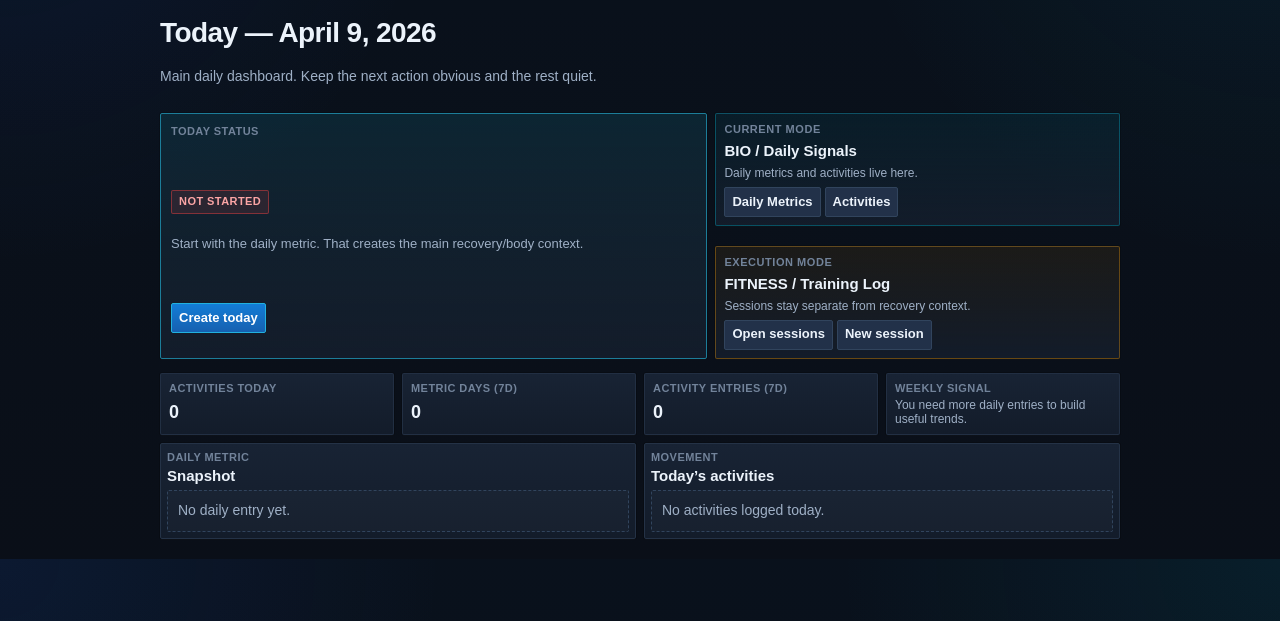
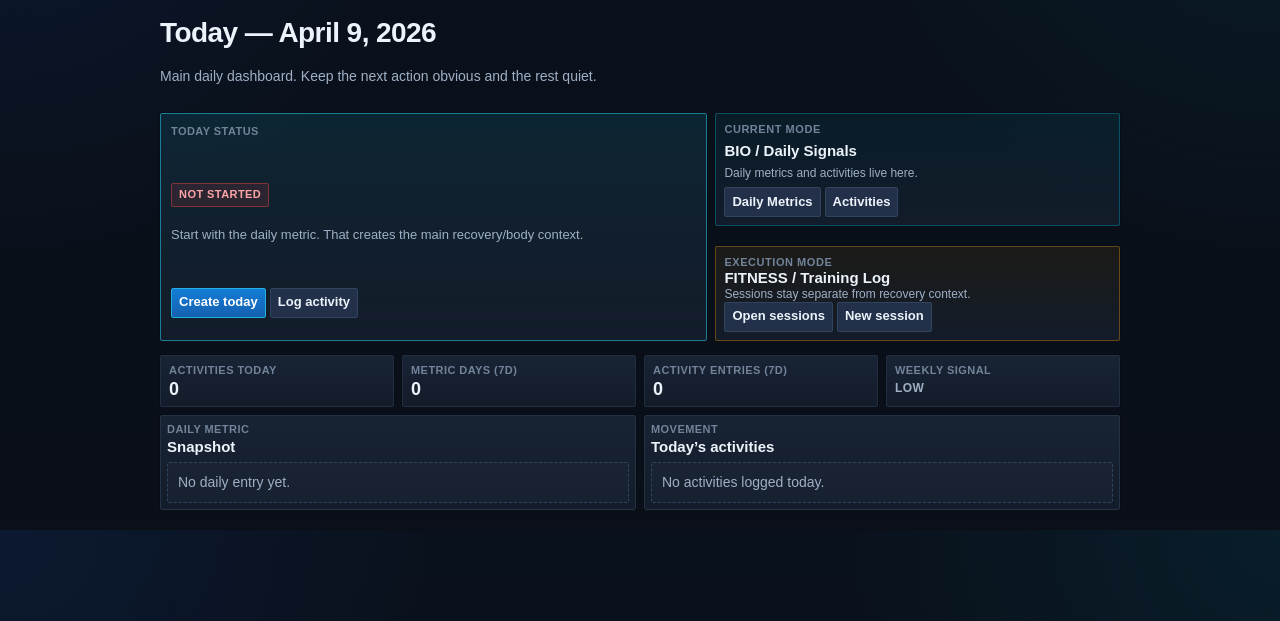
Before and after one commit to MartinParf/lyfeapp, a Django app: page /bio/ in a window 1280 px wide. Shown: the part 179-800 px from the top of the page. Run offline with Django 5.2, Linux system fonts and the light colour scheme; the visitor is signed in with stand-in values (Sample User, id 1); data that the repository does not hold is empty; some libraries are stand-ins or nearby versions.

Commit message:
Pass 3 UX cleanup

```diff
--- a/core/static/core/css/app.css
+++ b/core/static/core/css/app.css
@@ -1237,7 +1237,60 @@ select:invalid {
     padding: 8px;
     color: var(--text-soft);
 }
+/* ---------- PASS 3 / MOBILE HIDING + STRIP TILES + CALMER LISTS ---------- */
 
+.mobile-hidden {
+    display: block;
+}
+
+.stat-label-short {
+    display: none;
+}
+
+.overview-tiles-strip {
+    grid-template-columns: repeat(4, minmax(0, 1fr));
+}
+
+.stat-tile-mini {
+    min-height: 0;
+}
+
+.stat-subvalue-compact {
+    font-weight: 800;
+    text-transform: uppercase;
+    letter-spacing: 0.03em;
+}
+
+.summary-tiles {
+    display: grid;
+    grid-template-columns: repeat(4, minmax(0, 1fr));
+    gap: 8px;
+    margin-bottom: 8px;
+}
+
+.summary-tile {
+    margin: 0;
+}
+
+.summary-tile-weight {
+    border-color: rgba(6, 182, 212, 0.35);
+    background: linear-gradient(180deg, rgba(6, 182, 212, 0.08) 0%, var(--panel) 100%);
+}
+
+.summary-tile-sleep {
+    border-color: rgba(34, 197, 94, 0.35);
+    background: linear-gradient(180deg, rgba(34, 197, 94, 0.08) 0%, var(--panel) 100%);
+}
+
+.summary-tile-alcohol {
+    border-color: rgba(245, 158, 11, 0.35);
+    background: linear-gradient(180deg, rgba(245, 158, 11, 0.08) 0%, var(--panel) 100%);
+}
+
+.summary-tile-trend {
+    border-color: rgba(59, 130, 246, 0.35);
+    background: linear-gradient(180deg, rgba(59, 130, 246, 0.08) 0%, var(--panel) 100%);
+}
 /* ---------- MOBILE ---------- */
 
 @media (max-width: 768px) {
--- a/templates/bio/overview.html
+++ b/templates/bio/overview.html
@@ -25,8 +25,8 @@
                     <a href="{% url 'bio:dailymetric-edit' today_metric.pk %}" class="link-button primary-button">
                         Edit today
                     </a>
-                    <a href="{% url 'fitness:session-list' %}" class="link-button">
-                        Open sessions
+                    <a href="{% url 'bio:activity-list' %}" class="link-button">
+                        Open activities
                     </a>
                 </div>
             {% elif day_started %}
@@ -57,6 +57,9 @@
                     <a href="{% url 'bio:dailymetric-today' %}" class="link-button primary-button">
                         Create today
                     </a>
+                    <a href="{% url 'bio:activity-create' %}" class="link-button">
+                        Log activity
+                    </a>
                 </div>
             {% endif %}
         </div>
@@ -78,7 +81,7 @@
                 </div>
             </div>
 
-            <div class="list-card overview-bridge-card overview-bridge-card-other">
+            <div class="list-card overview-bridge-card overview-bridge-card-other mobile-hidden">
                 <div class="mode-bridge-kicker">Execution mode</div>
                 <div class="mode-bridge-title">FITNESS / Training Log</div>
                 <div class="mode-bridge-copy">
@@ -96,29 +99,43 @@
         </div>
     </div>
 
-    <div class="overview-tiles">
-        <div class="stat-tile stat-tile-quiet">
-            <div class="stat-label">Activities today</div>
+    <div class="overview-tiles overview-tiles-strip">
+        <div class="stat-tile stat-tile-quiet stat-tile-mini">
+            <div class="stat-label">
+                <span class="stat-label-full">Activities today</span>
+                <span class="stat-label-short">ACT</span>
+            </div>
             <div class="stat-value">{{ activities_count }}</div>
         </div>
 
-        <div class="stat-tile stat-tile-quiet">
-            <div class="stat-label">Metric days (7d)</div>
+        <div class="stat-tile stat-tile-quiet stat-tile-mini">
+            <div class="stat-label">
+                <span class="stat-label-full">Metric days (7d)</span>
+                <span class="stat-label-short">MET</span>
+            </div>
             <div class="stat-value">{{ metric_days_count }}</div>
         </div>
 
-        <div class="stat-tile stat-tile-quiet">
-            <div class="stat-label">Activity entries (7d)</div>
+        <div class="stat-tile stat-tile-quiet stat-tile-mini">
+            <div class="stat-label">
+                <span class="stat-label-full">Activity entries (7d)</span>
+                <span class="stat-label-short">LOG</span>
+            </div>
             <div class="stat-value">{{ activity_entries_count }}</div>
         </div>
 
-        <div class="stat-tile stat-tile-quiet">
-            <div class="stat-label">Weekly signal</div>
-            <div class="stat-subvalue">
-                {% if consistency_hint %}
-                    {{ consistency_hint }}
+        <div class="stat-tile stat-tile-quiet stat-tile-mini">
+            <div class="stat-label">
+                <span class="stat-label-full">Weekly signal</span>
+                <span class="stat-label-short">SIG</span>
+            </div>
+            <div class="stat-subvalue stat-subvalue-compact">
+                {% if metric_days_count >= 5 %}
+                    usable
+                {% elif metric_days_count >= 3 %}
+                    build
                 {% else %}
-                    No strong weekly signal yet.
+                    low
                 {% endif %}
             </div>
         </div>
--- a/templates/fitness/exercise_list.html
+++ b/templates/fitness/exercise_list.html
@@ -57,7 +57,7 @@
         </div>
     </form>
 
-    <div class="list-card panel-soft">
+    <div class="list-card panel-soft mobile-hidden">
         <div class="section-kicker">Shortcuts</div>
         <div class="list-card-title" style="margin-bottom: 4px;">Related views</div>
         <div class="muted" style="margin-bottom: 8px;">
```
Also changed, not shown: other parts of core/static/core/css/app.css (+47 -0 lines), templates/bio/activity_list.html (+1 -14 lines), templates/bio/dailymetric_list.html (+20 -21 lines), templates/fitness/pool_list.html (+4 -20 lines), templates/fitness/session_list.html (+4 -20 lines).
